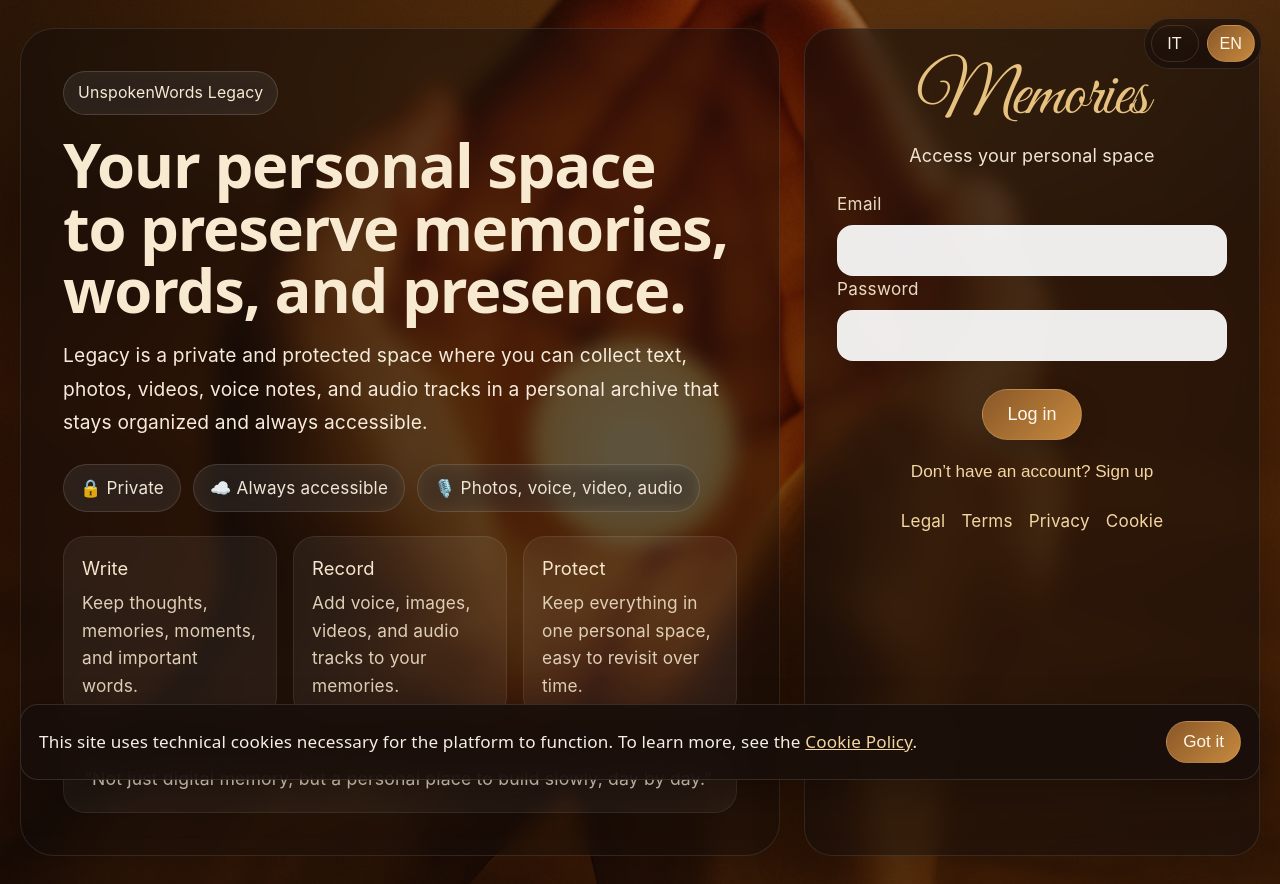
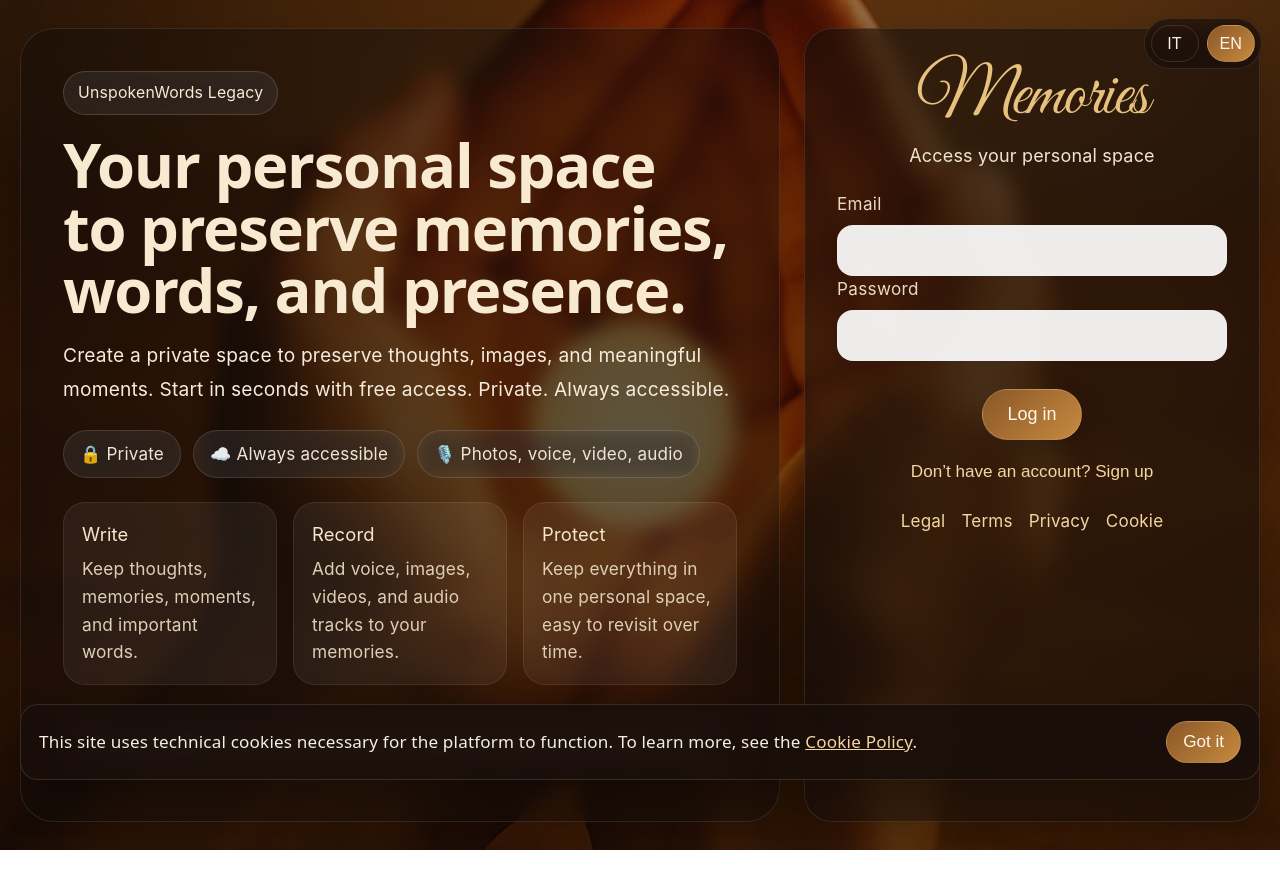
Before and after one commit to Paride63/unspokenwords-legacy-clean, a React (Vite) app: page / in a window 1280 px wide. After the commit the page ends 850 px from the top, so only its background shows below. Built offline with nearby package versions, Linux system fonts and the light colour scheme.

Commit message:
Update App.jsx allineamento inlgese

```diff
--- a/src/App.jsx
+++ b/src/App.jsx
@@ -183,7 +183,7 @@ const translations = {
     legacyName: 'UnspokenWords Legacy',
     heroTitle: 'Your personal space\nto preserve memories,\nwords, and presence.',
     heroLead:
-      'Legacy is a private and protected space where you can collect text, photos, videos, voice notes, and audio tracks in a personal archive that stays organized and always accessible.',
+      'Create a private space to preserve thoughts, images, and meaningful moments. Start in seconds with free access. Private. Always accessible.',
     private: '🔒 Private',
     alwaysAccessible: '☁️ Always accessible',
     mediaTypes: '🎙️ Photos, voice, video, audio',
```
